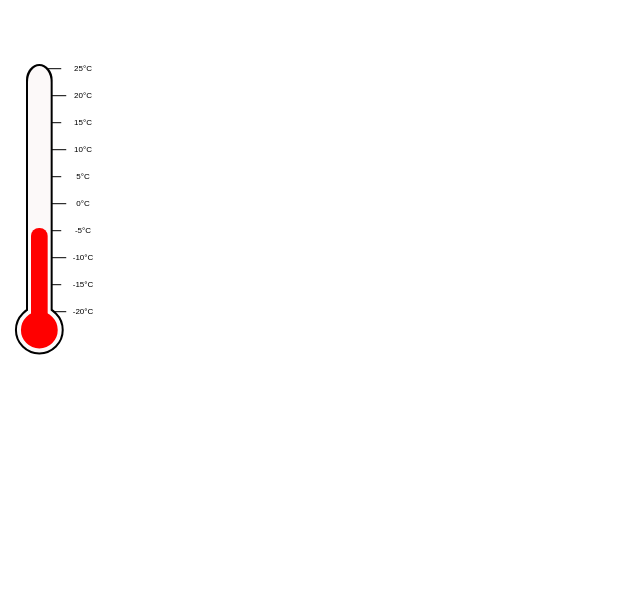
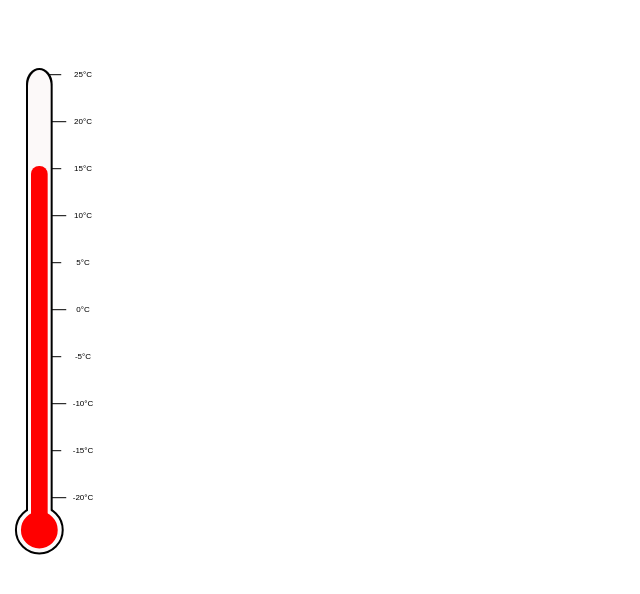
Before and after one commit to larsmars/vuejs-thermometer, a Vue app: page / in a window 1280 px wide. Shown: the top 594 px of the page, without its empty margins (0-640 px from the left). Built offline with nearby package versions, Linux system fonts and the light colour scheme; the HTML template or start-up script is replaced by a standard one.

Commit message:
add value insted of level

```diff
--- a/src/App.vue
+++ b/src/App.vue
@@ -1,6 +1,6 @@
 <template>
   <div id="app">
-    <vue-thermometer :level="40" :min="-20" :max="25"/>
+    <vue-thermometer :value="15" :min="-20" :max="25"/>
   </div>
 </template>
 
--- a/src/components/VueThermometer.vue
+++ b/src/components/VueThermometer.vue
@@ -27,19 +27,19 @@ const _textOffset = 0.75
 
 export default {
   props: {
-    level: {
+    value: {
       type: Number,
       default: 0,
       required: false
     },
     min: {
       type: Number,
-      default: -10,
+      default: -20,
       required: false
     },
     max: {
       type: Number,
-      default: 20,
+      default: 25,
       required: false
     },
     scale: {
@@ -75,7 +75,7 @@ export default {
         tickWidth: '1'
       },
       layout: {
-        height: 300,
+        height: 500,
         width: 100
       }
     }
@@ -138,11 +138,14 @@ export default {
       return (this.glassHeight / this.defaultOptions.thermo.ticks)
     },
     thermoOffset () {
-      let offset = this.glassHeight - this.thermoHeight
+      let offset = Math.ceil(this.glassHeight - this.thermoHeight)
       return (this.glassOffset + offset)
     },
+    level () {
+      return Math.ceil(((this.value - this.min) * 100) / (this.max - this.min))
+    },
     thermoHeight () {
-      return (this.level * (this.glassHeight / 100))
+      return (this.level * ((this.glassHeight) / 100)) + ((((100 - this.level) / 100) * this.glassHeight) * 0.075)
     },
     roundDotPositionX () {
       return this.baseXOffset + this.glassWidth * 0.5
```
